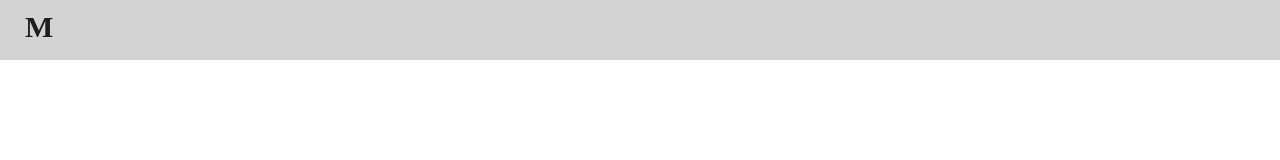
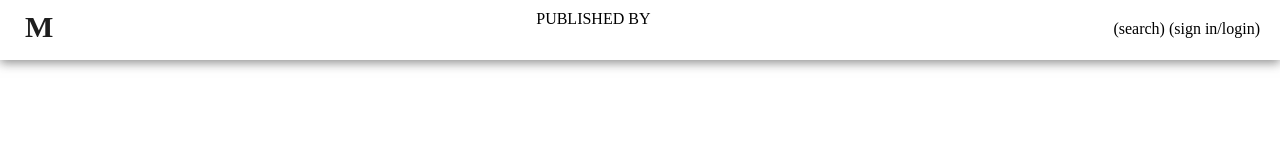
Before and after one commit to dylanlott/medium, a plain HTML site: page index.html in a window 1280 px wide. Drawn offline with Linux system fonts and the light colour scheme; a web font is replaced by a local one.

Commit message:
header updates

```diff
--- a/index.html
+++ b/index.html
@@ -4,6 +4,7 @@
 	<title></title>
 	<!-- <link rel="stylesheet" type="text/css" href="normalize.css"> -->
 	<link rel="stylesheet" type="text/css" href="style.css">
+	<link rel="stylesheet" href="//maxcdn.bootstrapcdn.com/font-awesome/4.3.0/css/font-awesome.min.css">
 </head>
 <body>
 
@@ -13,12 +14,14 @@
 		</div>
 
 		<div class="center">
-
+			<div class="uppercase">published by</div>
 		</div>
 
 		<div class="right">
+			<div class="search">(search) (sign in/login)</div>
 		</div>
 	</header><!-- /header -->
 
+	<img class="featured" src="">
 </body>
 </html>
--- a/style.css
+++ b/style.css
@@ -9,18 +9,40 @@ body, html {
 }
 
 header {
-	background-color:
+	background-color: #fff;
+	box-shadow: 5px;
 }
 
 .header {
 	width: 100%;
-	height: 40px;
+	height: 60px;
 	padding:10px;
 	margin: 0 auto;
 	display: flex;
 	flex-direction: row;
-	background-color: lightgrey;
+	justify-content: space-between;
 	position: fixed; /* sticky nav */
+	-webkit-box-shadow: 0px 3px 10px 0px rgba(50, 50, 50, 0.54); /*Box shadow*/
+	-moz-box-shadow:    0px 3px 10px 0px rgba(50, 50, 50, 0.54);
+	box-shadow:         0px 3px 10px 0px rgba(50, 50, 50, 0.54);
+	box-sizing: border-box;
+}
+
+.uppercase{
+	text-transform: uppercase;
+}
+
+.left{
+	display: flex;
+}
+
+.center{
+	display: flex;
+}
+
+.right{
+	display: flex;
+	margin: 10px 10px 10px 10px;
 }
 
 .rounded{
```
